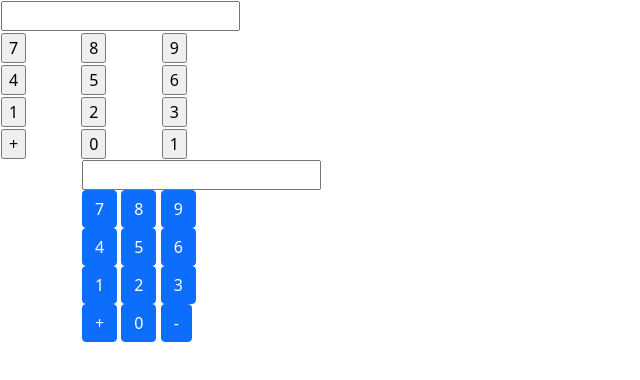
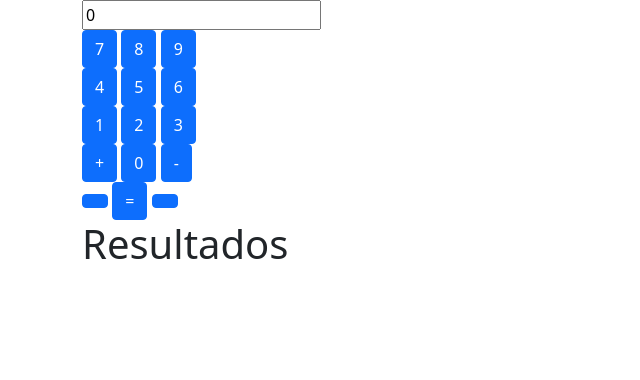
Before and after one commit to ipolancov/calculadora, a plain HTML site: page index.html in a window 1280 px wide. Shown: the whole page, without its empty margins (0-640 px from the left). Drawn offline with nearby package versions, Linux system fonts and the light colour scheme.

Commit message:
esta version es la del dia 02 de marzo

```diff
--- a/index.html
+++ b/index.html
@@ -1,13 +1,7 @@
 <!DOCTYPE html>
 <html lang="en">
 <head>
-    <script>
-        function sumar()
-        {
-        alert('esta es una suma')
-        }
 
-    </script>
     <link href="https://cdn.jsdelivr.net/npm/bootstrap@5.1.3/dist/css/bootstrap.min.css" rel="stylesheet" integrity="sha384-1BmE4kWBq78iYhFldvKuhfTAU6auU8tT94WrHftjDbrCEXSU1oBoqyl2QvZ6jIW3" crossorigin="anonymous">
 <script src="https://cdn.jsdelivr.net/npm/bootstrap@5.1.3/dist/js/bootstrap.bundle.min.js" integrity="sha384-ka7Sk0Gln4gmtz2MlQnikT1wXgYsOg+OMhuP+IlRH9sENBO0LRn5q+8nbTov4+1p" crossorigin="anonymous"></script>
     <meta charset="UTF-8">
@@ -17,58 +11,44 @@
 </head>
 <body>
 
-   <table>
-       <tr>
-           <td colspan="3"><input type="text" name="" id=""></td>
-        </tr>
-
-       <tr>
-           <td><input type="button" value="7"></td>
-           <td><input type="button" value="8"></td>
-           <td><input type="button" value="9"></td>
-       </tr>
-       <tr>
-        <td><input type="button" value="4"></td>
-        <td><input type="button" value="5"></td>
-        <td><input type="button" value="6"></td>
-    </tr>
-    <tr>
-        <td><input type="button" value="1"></td>
-        <td><input type="button" value="2"></td>
-        <td><input type="button" value="3"></td>
-    </tr>
-    <tr>
-        <td><input type="button" value="+"></td>
-        <td><input type="button" value="0"></td>
-        <td><input type="button" value="1"></td>
-    </tr>
-   </table>
 <div class="container">
     <div id="row">
         <div class="col">
-            <input type="text" name="" id="">
+            <input type="text" name="formula" id="formula" value="0">
         </div>
         <div class="col">
-            <button type="button" class="btn btn-primary">7</button>
-            <button type="button" class="btn btn-primary">8</button>
-            <button type="button" class="btn btn-primary">9</button>
+            <button type="button" class="btn btn-primary" onclick="llenar(7)">7</button>
+            <button type="button" class="btn btn-primary" onclick="llenar(8)">8</button>
+            <button type="button" class="btn btn-primary" onclick="llenar(6)">9</button>
         </div>
         <div class="col">
-            <button type="button" class="btn btn-primary">4</button>
-            <button type="button" class="btn btn-primary">5</button>
-            <button type="button" class="btn btn-primary">6</button>
+            <button type="button" class="btn btn-primary"onclick="llenar(4)">4</button>
+            <button type="button" class="btn btn-primary" onclick="llenar(5)">5</button>
+            <button type="button" class="btn btn-primary" onclick="llenar(6)">6</button>
         </div>
         <div class="col">
-            <button type="button" class="btn btn-primary">1</button>
-            <button type="button" class="btn btn-primary">2</button>
-            <button type="button" class="btn btn-primary">3</button>
+            <button type="button" class="btn btn-primary" onclick="llenar(1)">1</button>
+            <button type="button" class="btn btn-primary" onclick="llenar(2)">2</button>
+            <button type="button" class="btn btn-primary"onclick="llenar(3)">3</button>
 
         </div>
         <div class="col">
             <button type="button" class="btn btn-primary" onclick="sumar()">+</button>
             <button type="button" class="btn btn-primary">0</button>
-            <button type="button" class="btn btn-primary">-</button>
+            <button type="button" class="btn btn-primary" onclick="resta()">-</button>
 
+        </div>
+        <div class="col">
+            <button type="button" class="btn btn-primary"></button>
+            <button type="button" class="btn btn-primary" onclick="guardar()">=</button>
+            <button type="button" class="btn btn-primary" ></button>
+
+        </div>
+        <div class="col">
+            <h1>Resultados</h1>
+            <div id="resultados">
+
+            </div>
         </div>
 
     </div>
@@ -76,3 +56,34 @@
 
 </body>
 </html>
+<script>
+    var valor1=0;
+    var numero1=0;
+    var numero2=0;
+    function guardar()
+    {
+     document.getElementById('resultados').innerHTML=numero1;
+    }
+    function llenar(numero)
+    {
+        if(numero1==0)
+        {
+            numero1=''
+        }
+
+        document.getElementById('formula').innerHTML=numero;
+        numero1=numero1+''+numero;
+        console.log(numero1);
+
+
+    }
+    function sumar()
+    {
+    alert('esta es una suma')
+    }
+    function resta()
+    {
+    alert('esta es una resta')
+    }
+
+</script>
```
